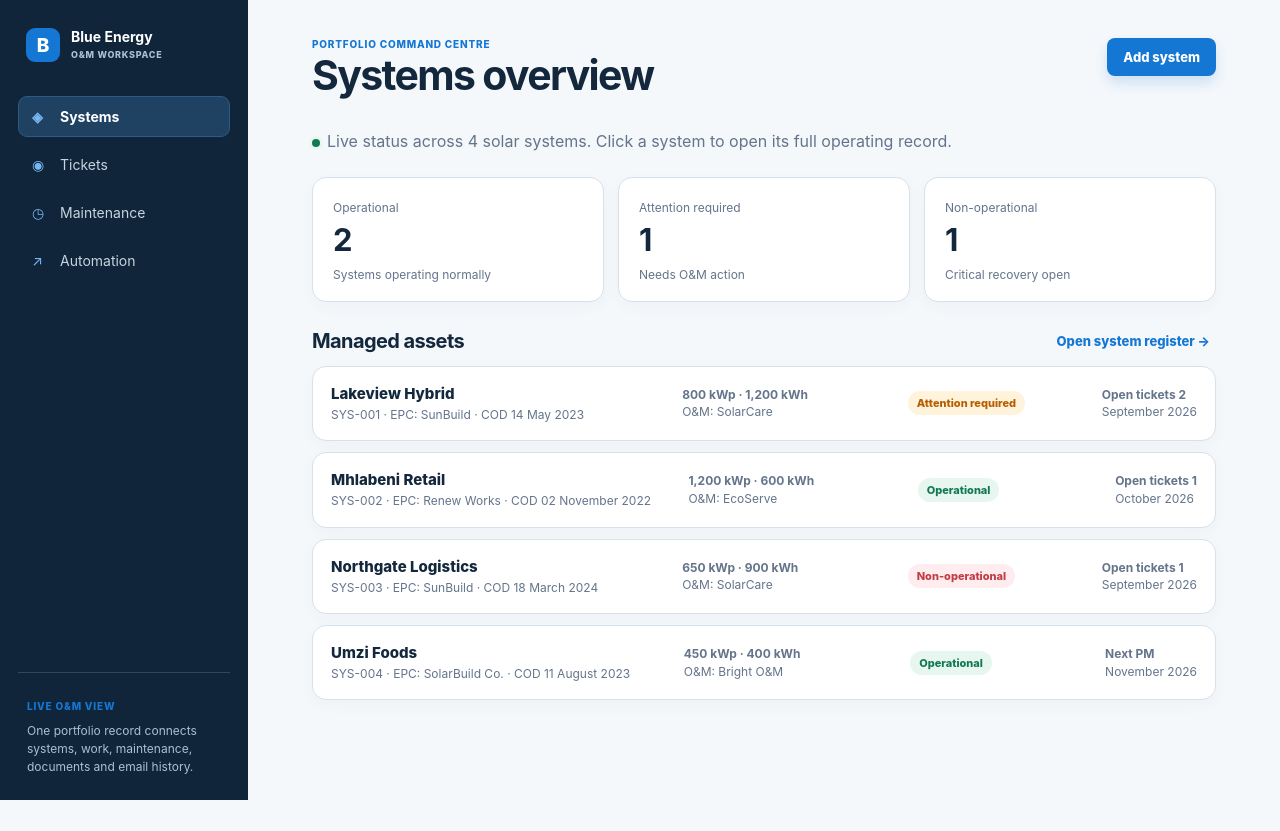
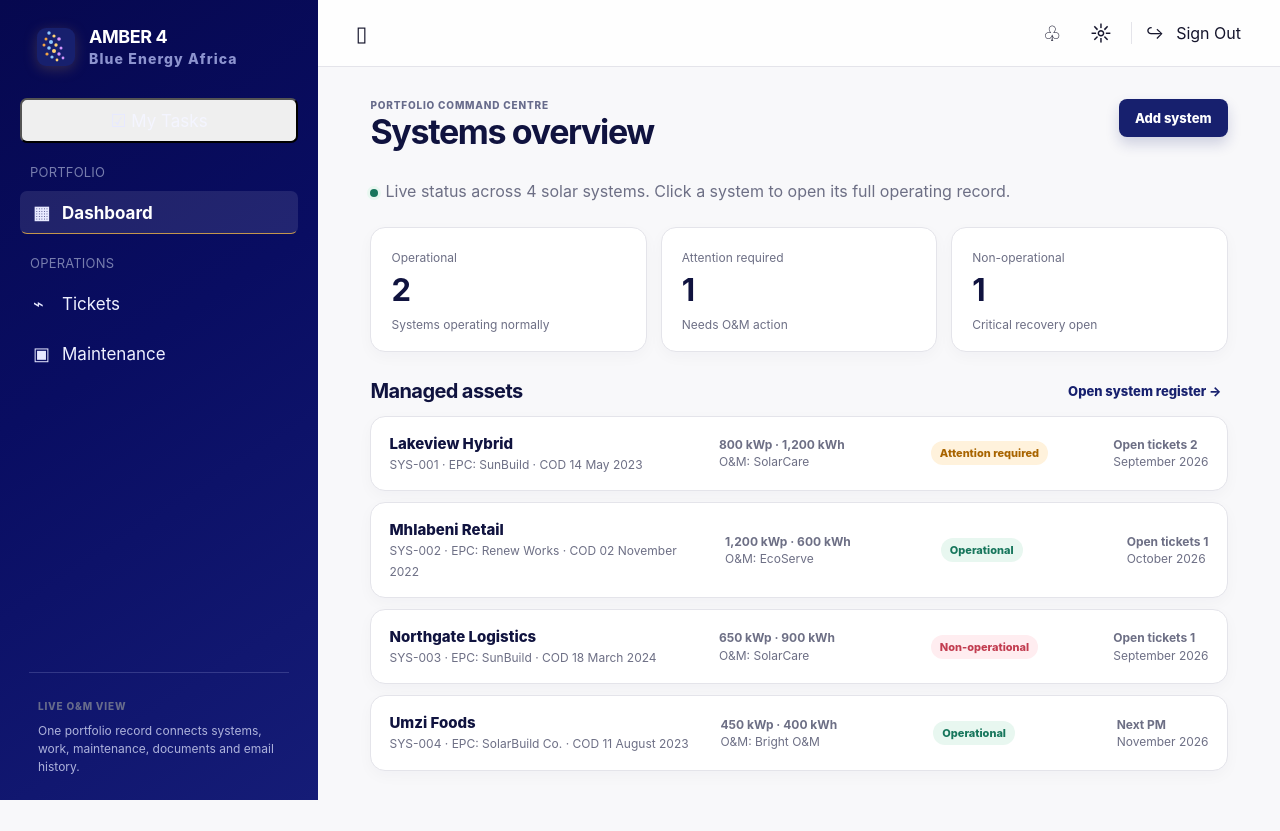
Before and after one commit to cannellsheila-star/om-operations-workspace, a plain HTML site: page index.html in a window 1280 px wide. Before the commit the page ends 800 px from the top, so only its background shows below. Drawn offline with Linux system fonts and the light colour scheme.

Commit message:
Apply AMBER 4 O&M layout

```diff
--- a/index.html
+++ b/index.html
@@ -3,30 +3,52 @@
   <head>
     <meta charset="UTF-8" />
     <meta name="viewport" content="width=device-width, initial-scale=1.0" />
-    <meta name="description" content="Blue Energy Africa operations and maintenance workspace." />
-    <title>Blue Energy Africa | O&M Workspace</title>
+    <meta name="description" content="AMBER 4 operations and maintenance workspace." />
+    <title>AMBER 4 | O&M Workspace</title>
     <link rel="stylesheet" href="styles.css" />
+    <link rel="stylesheet" href="amber-theme.css" />
   </head>
   <body>
     <div class="app-shell">
       <aside class="sidebar" aria-label="Main navigation">
-        <a class="brand" href="#systems" data-nav="systems" aria-label="Blue Energy Africa O&M Workspace">
-          <span class="brand-mark">B</span>
-          <span><strong>Blue Energy</strong><small>O&amp;M WORKSPACE</small></span>
+        <a class="brand" href="#systems" data-nav="systems" aria-label="AMBER 4 by Blue Energy Africa">
+          <svg class="brand-mark" viewBox="0 0 38 38" aria-hidden="true">
+            <circle cx="12" cy="5" r="1.7" /><circle cx="17" cy="8" r="1.6" /><circle cx="22" cy="11" r="1.8" />
+            <circle cx="9" cy="11" r="1.5" /><circle cx="14" cy="14" r="2" /><circle cx="19" cy="17" r="1.7" /><circle cx="24" cy="20" r="1.5" />
+            <circle cx="7" cy="17" r="1.5" /><circle cx="12" cy="20" r="1.8" /><circle cx="17" cy="23" r="2" /><circle cx="22" cy="26" r="1.7" />
+            <circle cx="10" cy="26" r="1.6" /><circle cx="15" cy="29" r="1.6" /><circle cx="20" cy="32" r="1.4" /><circle cx="26" cy="30" r="1.4" />
+          </svg>
+          <span class="brand-copy"><strong>AMBER 4</strong><small>Blue Energy Africa</small></span>
         </a>
 
         <nav class="nav-list">
-          <button class="nav-item active" data-nav="systems"><span>◈</span> Systems</button>
-          <button class="nav-item" data-nav="tickets"><span>◉</span> Tickets</button>
-          <button class="nav-item" data-nav="maintenance"><span>◷</span> Maintenance</button>
-          <button class="nav-item" data-nav="automation"><span>↗</span> Automation</button>
+          <button class="quick-link" type="button"><span>☑</span> My Tasks</button>
+          <div class="nav-group">
+            <p>PORTFOLIO</p>
+            <button class="nav-item active" data-nav="systems"><span>▦</span> Dashboard</button>
+          </div>
+          <div class="nav-group">
+            <p>OPERATIONS</p>
+            <button class="nav-item" data-nav="tickets"><span>⌁</span> Tickets</button>
+            <button class="nav-item" data-nav="maintenance"><span>▣</span> Maintenance</button>
+          </div>
         </nav>
 
         <div class="sidebar-note">
-          <span class="eyebrow">LIVE O&amp;M VIEW</span>
+          <span class="eyebrow">LIVE O&M VIEW</span>
           <p>One portfolio record connects systems, work, maintenance, documents and email history.</p>
         </div>
       </aside>
+
+      <div class="workspace">
+        <header class="global-bar">
+          <button class="global-icon" type="button" aria-label="Toggle navigation">▯</button>
+          <div class="global-actions">
+            <button class="global-icon" type="button" aria-label="Notifications">♧</button>
+            <button class="global-icon" type="button" aria-label="Display settings">☼</button>
+            <button class="sign-out" type="button">↪ <span>Sign Out</span></button>
+          </div>
+        </header>
 
         <main class="main-content">
           <header class="topbar">
@@ -42,6 +64,7 @@
 
           <section id="app-view" aria-live="polite"></section>
         </main>
+      </div>
     </div>
 
     <div class="modal-layer" id="modal-layer" hidden>
```
Lines whose indentation alone changed are shown as unchanged.
